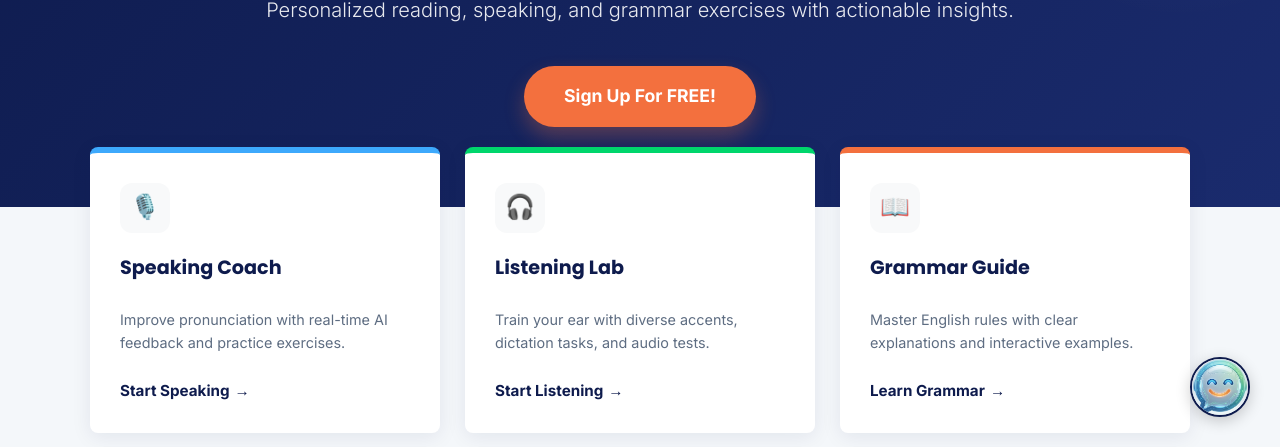
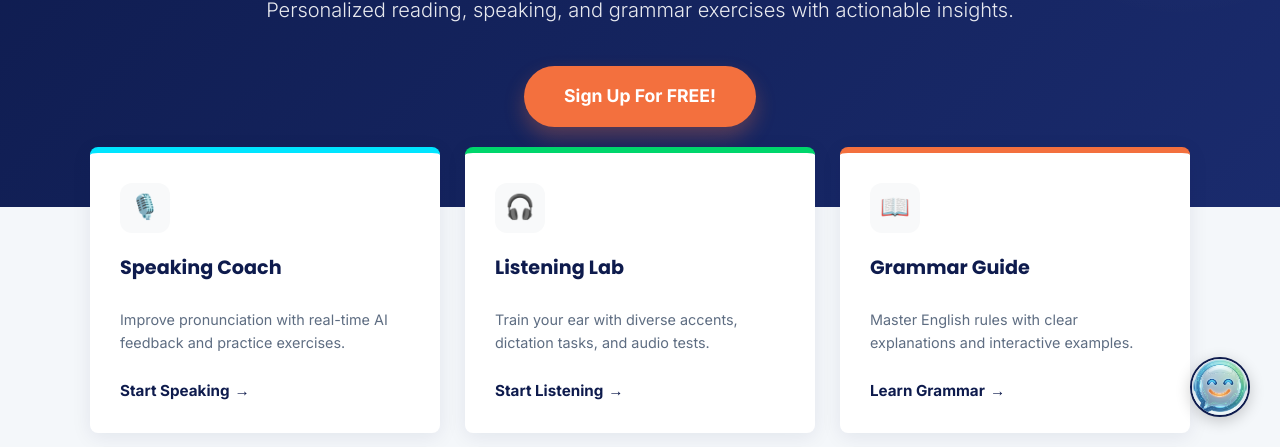
Before and after one commit to linguamis/linguamis, a plain HTML site: page index.html in a window 1280 px wide. Shown: the part 353-800 px from the top of the page. Drawn offline with Linux system fonts and the light colour scheme.

Commit message:
Update style.css

```diff
--- a/style.css
+++ b/style.css
@@ -281,7 +281,7 @@ header p {
 }
 
 /* Card Accents */
-.card.blue { border-top-color: #3da9fc; }
+.card.blue { border-top-color: #00E5FF; }
 .card.green { border-top-color: var(--accent-green); }
 .card.orange { border-top-color: var(--action-orange); }
 .card.purple { border-top-color: var(--accent-purple); }
```
